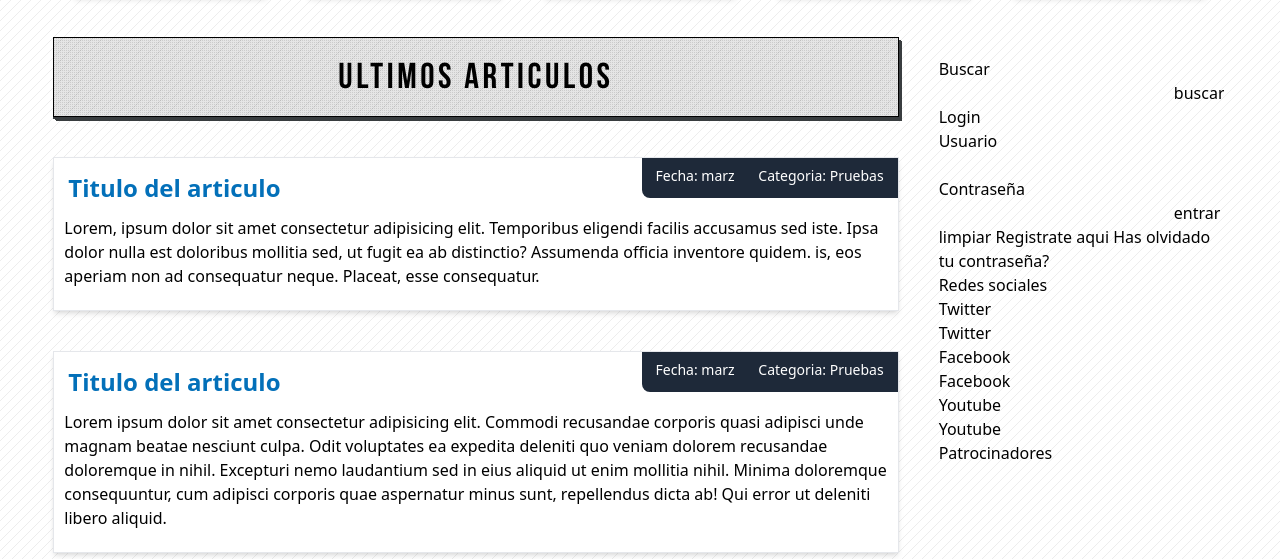
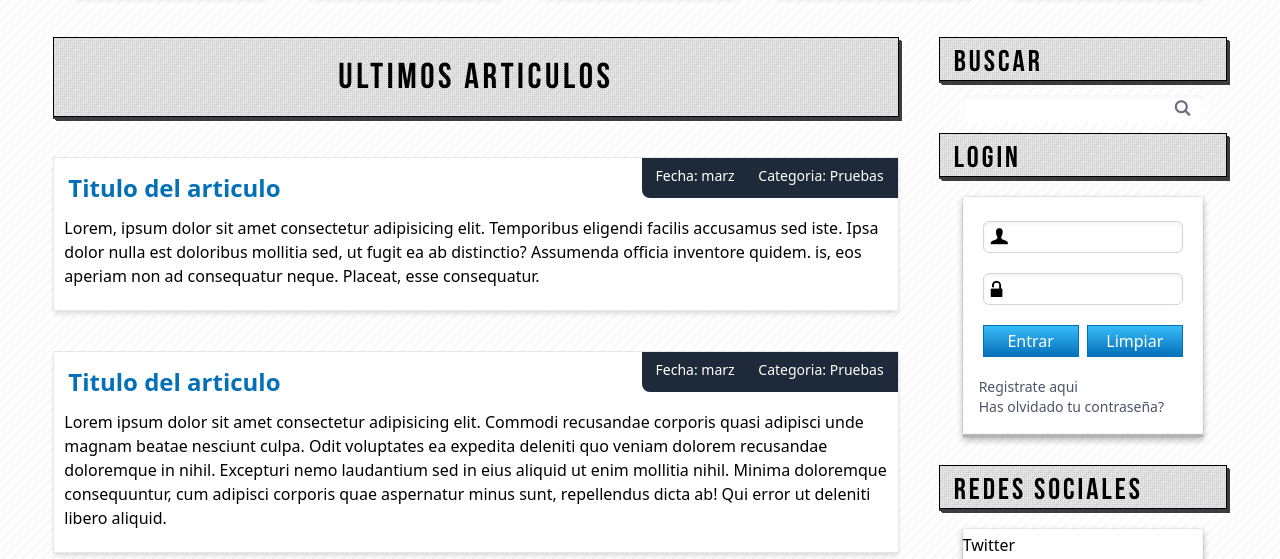
Before and after one commit to OscarsyIngSystems/tailwindCurso, a website built with Vite: page index.html in a window 1280 px wide. Shown: the part 579-1138 px from the top of the page. Built offline with nearby package versions, Linux system fonts and the light colour scheme.

Commit message:
Se agregan estilos de login

```diff
--- a/index.html
+++ b/index.html
@@ -231,35 +231,78 @@ animate-back-banner
       flex-none
       w-72
       min-h-full
-      mt-5
+
     ">
-      <h3>Buscar</h3>
-      <div id="search">
+      <h3 class="aside-header ">Buscar</h3>
+      <div id="search" class="
+      w-10/12
+      h-7
+      m-2.5
+      mx-auto
+      bg-white
+      border-gray-200
+      rounded
+      shadow-inner
+      ">
         <form action="">
-          <input type="text" />
-          <input type="button" value="buscar" />
+          <input type="text" class="
+          w-10/12
+          h-6
+          border-none
+          pl-1.5
+          rounded-md
+          bg-transparent
+          text-gray-400
+          transition
+          duration-300
+          outline-none
+          focus:outline-none
+          " />
+          <input type="button" value="L" class="
+          font-[WebSymbolsRegular]
+          h-6
+          cursor-pointer
+          border-none
+          text-base
+          bg-transparent
+          text-gray-500
+          pl-2
+          " />
         </form>
       </div>
 
-      <h3>Login</h3>
+      <h3 class="aside-header">Login</h3>
 
-      <div id="login">
+      <div id="login" class="aside-box">
         <form action="">
-          <label for="email">Usuario</label>
-          <input type="email" id="email" />
-          <label for="password">Contraseña</label>
-          <input type="password" id="password" />
+          <label for="email" class="login-icon">U</label>
+          <input type="email" id="email" class="login-input" />
+          <label for="password" class="
+          text-xl
+          ml-7
+          mt-6
+          text-center
+          absolute
+          font-[WebSymbolsRegular]
+          h-8
 
-          <input type="submit" value="entrar">
-          <input type="reset" value="limpiar">
+          ">w</label>
+          <input type="password" id="password" class="login-input" />
 
-          <a href="#">Registrate aqui</a>
-          <a href="#">Has olvidado tu contraseña?</a>
+          <input type="submit" value="Entrar" class="btn-login">
+          <input type="reset" value="Limpiar" class="btn-login !ml-1">
+
+          <a href="#" class="
+         link-login
+          ">Registrate aqui</a>
+          <a href="#" class="
+         link-login
+          ">Has olvidado tu contraseña?</a>
         </form>
       </div>
 
-      <h3>Redes sociales</h3>
-      <div id="social-media">
+      <h3 class="aside-header ">Redes sociales</h3>
+      <div id="social-media" class="aside-box">
         <div class="twitter">
           <a href="">Twitter</a>
           <p>Twitter</p>
@@ -274,8 +317,8 @@ animate-back-banner
         </div>
       </div>
 
-      <h3>Patrocinadores</h3>
-      <div id="sponsors"></div>
+      <h3 class="aside-header">Patrocinadores</h3>
+      <div id="sponsors" class="aside-box"></div>
 
 
     </aside>
--- a/src/style.css
+++ b/src/style.css
@@ -56,6 +56,8 @@
   --shadow-header3D:
     0px 1px 0px #393d3f, 0px 2px 0px #393d3f, 2px 3px 0px #393d3f,
     3px 4px 0px #393d3f;
+
+    --shadow-boxLord: 0px 0px 1px rgba(0,0,0,0.3), 0px 3px 7px rgba(0,0,0,0.3), 0px 1px white inset, 0px -3px 1px rgba(0,0,0,0.3) inset  ;
 
   @keyframes lord {
     0% {
@@ -274,3 +276,96 @@
         font-sans
         font-normal
 }
+
+.aside-header{
+  font-family: "BebasNeue";
+  background-image: url(/img/pxgray.png);
+  @apply
+  block
+  h-11
+  leading-10
+  shadow-header3D
+  text-3xl
+  font-medium
+  tracking-widest
+  pl-3.5
+  pt-1
+
+  mb-3.5
+  border
+
+}
+
+.aside-box {
+  @apply
+  w-10/12
+  h-60
+  mt-5
+  mb-7
+  mx-auto
+  pt-1
+  bg-white
+  shadow-boxLord
+}
+
+.login-input{
+  @apply
+  block
+  mx-auto
+  mt-5
+  w-10/12
+  h-8
+  border
+  border-gray-300
+  shadow-inner
+  pl-7
+  rounded-md
+  text-gray-300
+  transition
+  duration-300
+  outline-none
+  focus:outline-none
+  focus:text-gray-600
+}
+
+.login-icon{
+    font-family: "WebSymbolsRegular";
+  @apply
+  text-center
+  absolute
+  ml-7
+  mt-1
+  h-8
+
+}
+
+.btn-login{
+  @apply
+  w-24
+  h-8
+  my-5
+  ml-5
+  text-center
+  text-white
+  text-base
+  border
+  border-azul-oscuro
+  rounded-none
+  cursor-pointer
+  font-light
+  bg-linear-to-b from-azul-claro to-azul-oscuro
+  transition
+  duration-300
+  hover:shadow-md
+
+}
+
+.link-login{
+  @apply
+  block
+  ml-4
+  text-sm
+  text-gray-600
+  hover:underline
+  hover:text-azul-oscuro
+}
```
